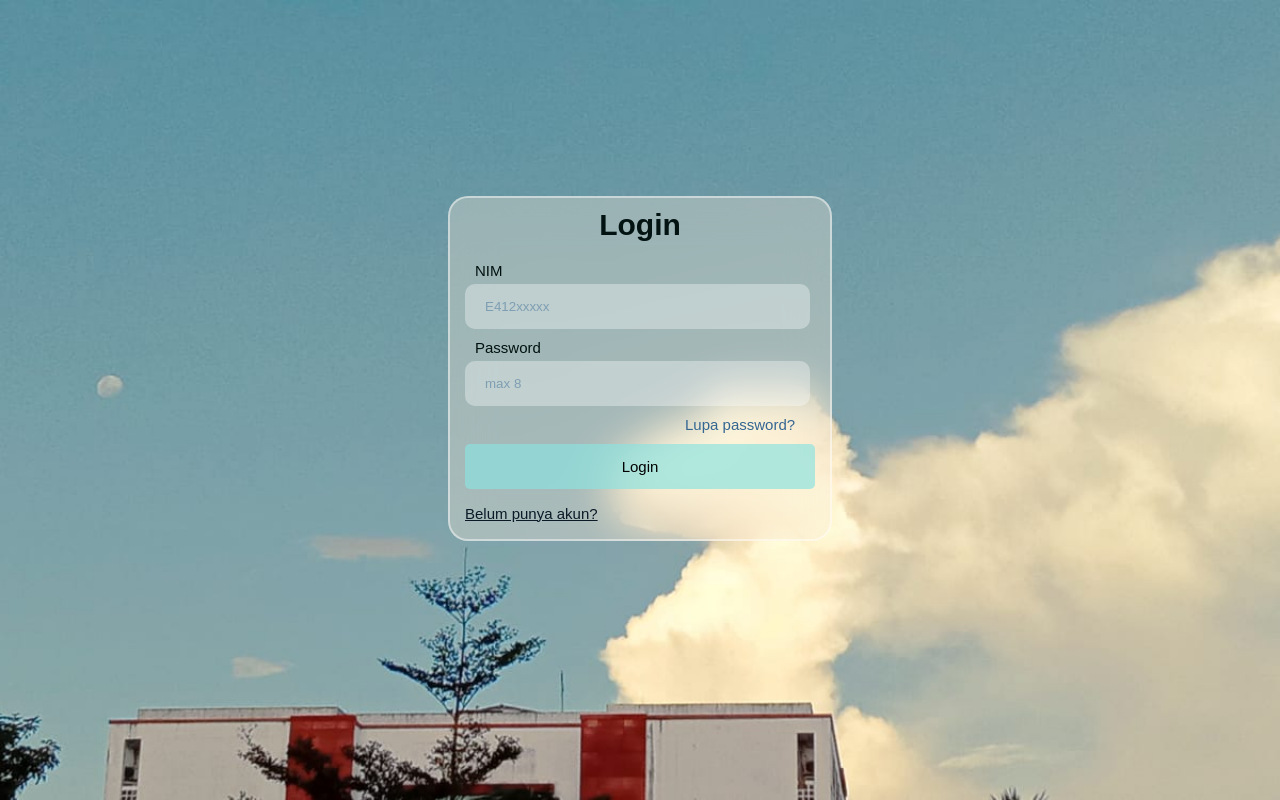
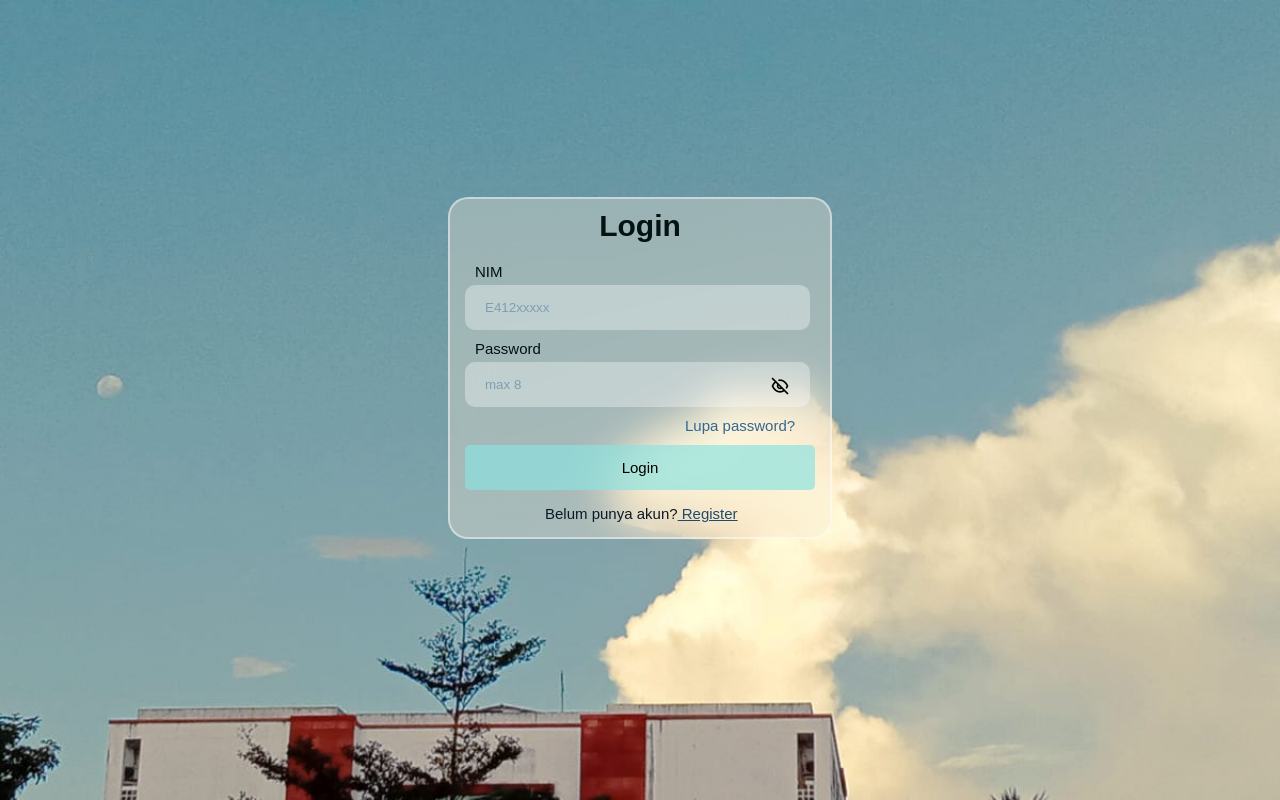
Before and after one commit to Project-Semester-4-JTI-Surat/jti-surat-web.ui, a website: page pages/Login.html in a window 1280 px wide. Drawn offline with nearby package versions, Linux system fonts and the light colour scheme.

Commit message:
showHide_Login

```diff
--- a/assets/css/login.css
+++ b/assets/css/login.css
@@ -119,12 +119,26 @@ label a{
     font-size: 15px;
 }
 
-p a{
-    color: rgb(12, 26, 39);
+a{
+    color: rgb(33, 74, 112);
     font-size: 15px;
     text-align: center;
 }
+p{
+    color: rgb(12, 26, 39);
+    font-size: 15px;
+    margin-left: 80px;
+}
 
+.uil{
+    position: absolute;
+    right: 40px;
+    transform: translate(0, -15%);
+    top: 35%;
+    cursor: pointer;
+    font-size: 20px;
+    margin-top: 61px;
+}
 
 
 
--- a/pages/Login.html
+++ b/pages/Login.html
@@ -5,7 +5,7 @@
     <meta http-equiv="X-UA-Compatible" content="IE=edge">
     <meta name="viewport" content="width=device-width, initial-scale=1.0">
     <link rel="stylesheet" href="../assets/css/login.css">
-    <!-- <link href='https://unpkg.com/css.gg@2.0.0/icons/css/eye.css' rel='stylesheet'> -->
+    <link rel="stylesheet" href="https://unicons.iconscout.com/release/v4.0.0/css/line.css" />
     <title>UI Login</title>
 </head>
 <body>
@@ -21,8 +21,8 @@
             </div>
             <div class="input-field">
                 <span>Password</span>
-                <input type="password" class="input" placeholder="max 8" required>
-                <!-- <i class="gg-eye"></i> -->
+                <input type="password" class="input" placeholder="max 8" id="password" required>
+                <i class="uil uil-eye-slash pw_hide" aria-hidden="true" id="eye" onclick="toggle()"></i>
             </div>
 
             <div class="right">
@@ -38,11 +38,24 @@
                     <label for="check"> Remember Me</label>
                 </div>  -->
                 <div class="left">
-                    <p><a href="newRegis.html"> Belum punya akun?</a></p>
+                    <p>Belum punya akun?<a href="newRegis.html"> Register</a></p>
                 </div>
             </div>
         </form>
     </div>
    </div>
+   <script>
+    function toggle(){
+            var e = document.getElementById("password");
+            if(e.type === "password"){
+                e.type = "text";
+                e.color = "#84c3fa";
+            }
+            else{
+                e.type = "password";
+                e.color = '#5887ef';
+            }
+        }
+   </script>
 </body>
 </html>
```
Also changed, not shown: pages/newRegis.html (+1 -1 lines).
